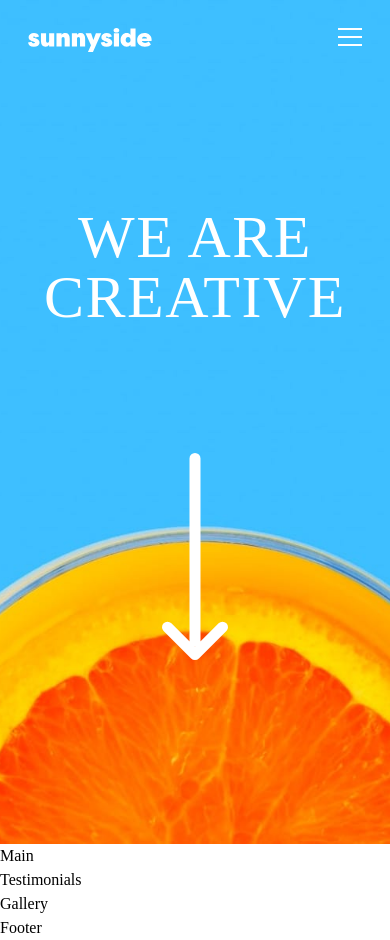
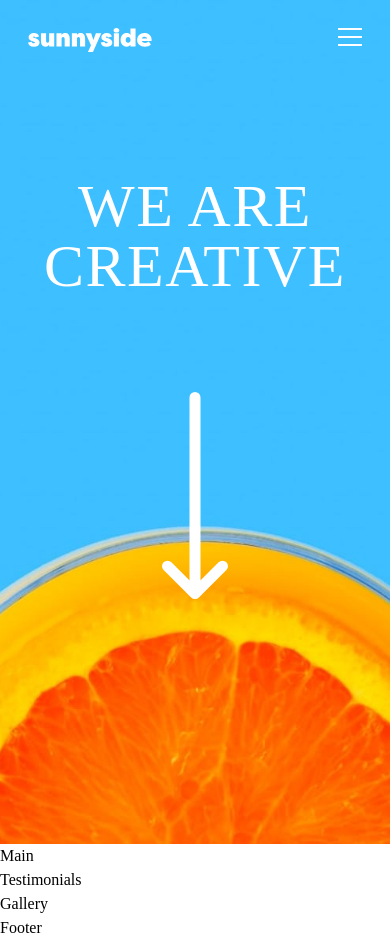
Before and after one commit to LujainAlajmi/sunnyside-landing-page, a React (Create React App) app: page / in a window 390 px wide. Built offline with nearby package versions, Linux system fonts and the light colour scheme.

Commit message:
header for mobile is done

```diff
--- a/src/components/Header.jsx
+++ b/src/components/Header.jsx
@@ -1,11 +1,15 @@
-import React from "react";
+import React, { useState } from "react";
 import ArrowDown from "../images/icon-arrow-down.svg";
 function Header() {
+  const [toggle, setToggele] = useState(false);
+  const handleClick = () => {
+    setToggele(!toggle);
+  };
   return (
     //   Mobile settings
-    <div className="xs:grid h-screen bg-cover bg-center bg-no-repeat bg-ImageHeaderMobile sm:hidden">
-      <nav className="">
-        <ul className="flex flex-row justify-between m-7">
+    <div className="xs:flex flex-col h-screen bg-cover bg-center bg-no-repeat bg-ImageHeaderMobile  sm:hidden">
+      <nav className="m-7 static">
+        <ul className="flex flex-row justify-between ">
           <li className="font-bold">
             {/* <img src={Logo} alt="logo" /> */}
             <svg width="124" height="24" xmlns="http://www.w3.org/2000/svg">
@@ -16,7 +20,7 @@ function Header() {
               />
             </svg>
           </li>
-          <li>
+          <li onClick={handleClick}>
             <svg width="24" height="18" xmlns="http://www.w3.org/2000/svg">
               <path
                 d="M24 16v2H0v-2h24zm0-8v2H0V8h24zm0-8v2H0V0h24z"
@@ -26,15 +30,30 @@ function Header() {
             </svg>
           </li>
         </ul>
+        {toggle && (
+          <div className="bg-[#fffbf8] text-center flex flex-col absolute w-[80%] h-1/2 top-20 right-11 place-self-center">
+            <ul className="py-10 text-2xl text-DarkGrayishBlue  font-[Barlow]">
+              <li className="py-5">About</li>
+              <li className="py-5">Services</li>
+              <li className="py-5">Projects</li>
+              <li className="">
+                <button className=" bg-Yellow p-5 rounded-full text-VeryDarkGrayishBlue font-[Fraunces]">
+                  CONTACT
+                </button>
+              </li>
+            </ul>
+          </div>
+        )}
       </nav>
 
-      <h1 className=" text-White uppercase mx-auto tracking-wide text-6xl text-center">
-        we are creative
-      </h1>
-      <div className="mx-auto">
-        <img src={ArrowDown} alt="" className="object-cover mb-14 h-52" />
+      <div className="flex flex-col items-center mt-24 ">
+        <h1 className="text-White uppercase tracking-wide text-6xl text-center px-10">
+          we are creative
+        </h1>
+        <div className=" mt-24">
+          <img src={ArrowDown} alt="" className="h-52" />
+        </div>
       </div>
-
       {/* <img className="z-0" src={ImageHeaderMobile} alt="header" /> */}
     </div>
   );
```
